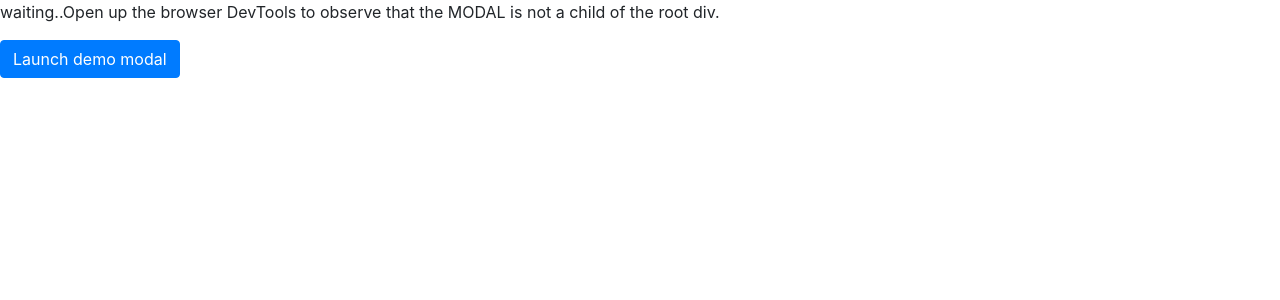
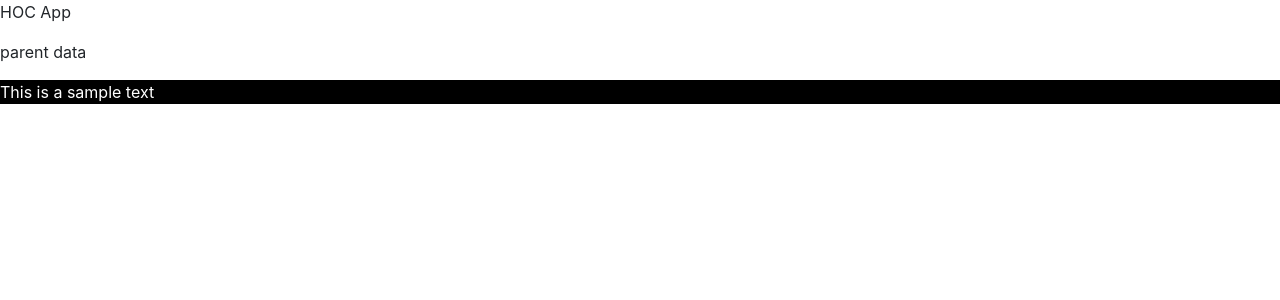
Before and after one commit to iMagesh/react-features, a React (Create React App) app: page / in a window 1280 px wide. Shown: the top 300 px of the page. Built offline with nearby package versions, Linux system fonts and the light colour scheme.

Commit message:
Higher order component added for applying theme styles to components

```diff
--- a/src/App.js
+++ b/src/App.js
@@ -1,80 +1,10 @@
 import React from "react";
-import Modal from "./Modal";
-
+import ChildComponent from "./ChildComponent";
 class App extends React.Component {
-  state = {
-    clicked: false
-  };
-
-  handleClick = event => {
-    this.setState(state => ({
-      clicked: !state.clicked
-    }));
-  };
-
   render() {
     return (
       <div>
-        <p>
-          {this.state.clicked ? "You clicked" : "waiting.."}
-          Open up the browser DevTools to observe that the MODAL is not a child
-          of the root div.
-        </p>
-        <div>
-          <button
-            type="button"
-            className="btn btn-primary"
-            data-toggle="modal"
-            data-target="#exampleModal"
-          >
-            Launch demo modal
-          </button>
-        </div>
-        <Modal>
-          <div
-            className="modal fade"
-            id="exampleModal"
-            tabIndex="-1"
-            role="dialog"
-            aria-labelledby="exampleModalLabel"
-            aria-hidden="true"
-          >
-            <div className="modal-dialog" role="document">
-              <div className="modal-content">
-                <div className="modal-header">
-                  <h5 className="modal-title" id="exampleModalLabel">
-                    Modal title
-                  </h5>
-                  <button
-                    type="button"
-                    className="close"
-                    data-dismiss="modal"
-                    aria-label="Close"
-                  >
-                    <span aria-hidden="true">&times;</span>
-                  </button>
-                </div>
-                <div className="modal-body">...</div>
-                <div className="modal-footer">
-                  <button
-                    type="button"
-                    className="btn btn-secondary"
-                    data-dismiss="modal"
-                  >
-                    Close
-                  </button>
-                  <button
-                    onClick={this.handleClick}
-                    type="button"
-                    className="btn btn-primary"
-                  >
-                    Save changes
-                  </button>
-                </div>
-              </div>
-            </div>
-          </div>
-        </Modal>
+        <ChildComponent fromParent="parent data" />
       </div>
     );
   }
--- /dev/null
+++ b/src/ChildComponent.js
@@ -0,0 +1,16 @@
+import React, { Component } from "react";
+import addTheme from "./ThemeHOC";
+
+class ChildComponent extends Component {
+  render() {
+    return (
+      <div>
+        <p>{this.props.name}</p>
+        <p>{this.props.fromParent}</p>
+        <p style={this.props.theme}>This is a sample text</p>
+      </div>
+    );
+  }
+}
+
+export default addTheme(ChildComponent);
--- /dev/null
+++ b/src/ThemeHOC.js
@@ -0,0 +1,16 @@
+import React from "react";
+
+const ThemeHOC = Component => {
+  const appData = {
+    name: "HOC App",
+    theme: { backgroundColor: "black", color: "white" },
+    userAuth: true
+  };
+  return class ComposedComponent extends React.Component {
+    render() {
+      return <Component {...appData} {...this.props} />;
+    }
+  };
+};
+
+export default ThemeHOC;
```
